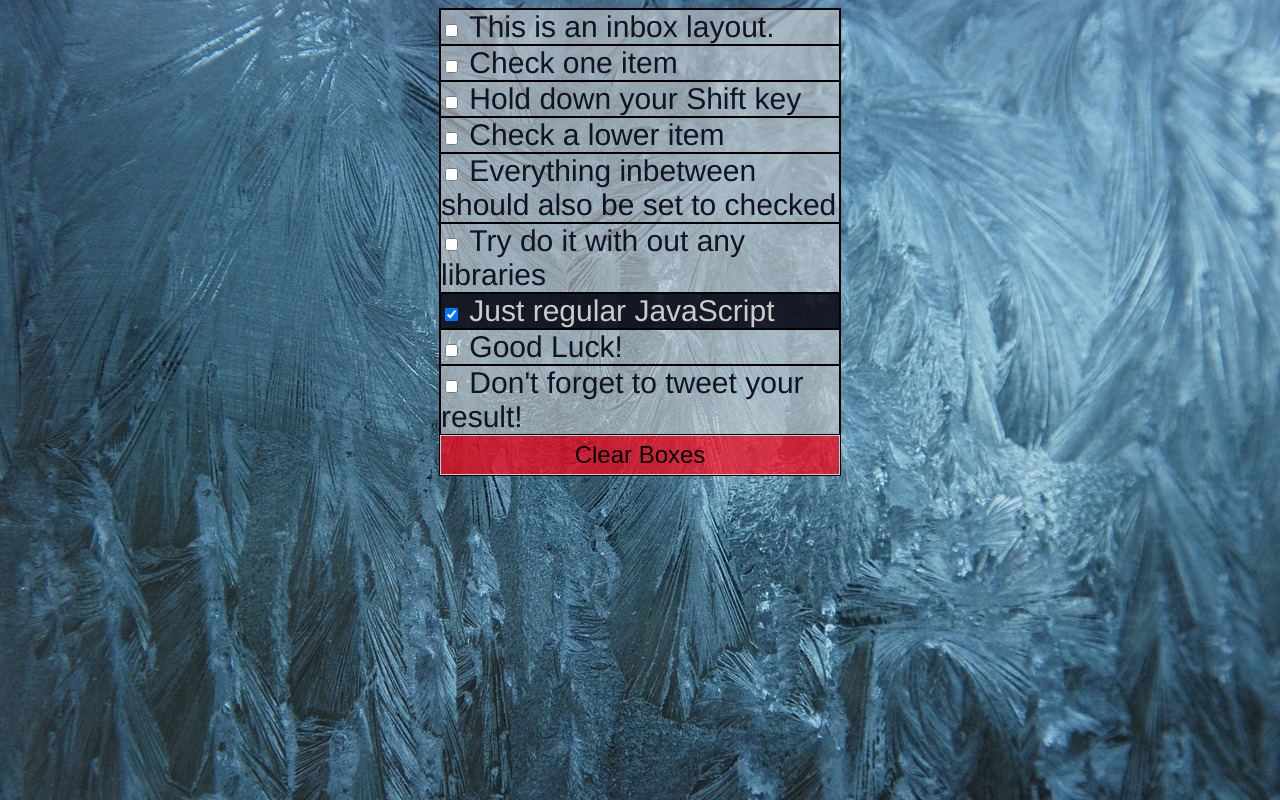
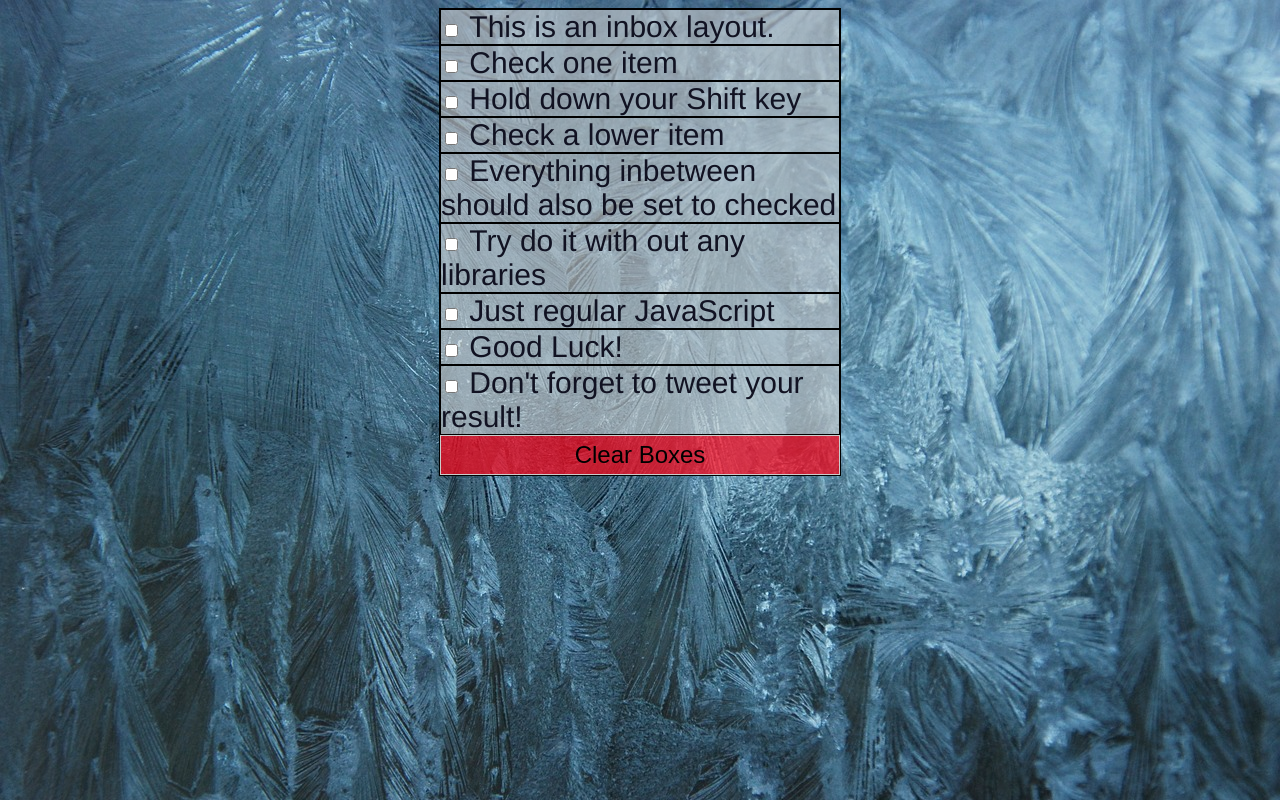
Before and after one commit to thmsdnnr/javascript30, a plain HTML site: page day10/index.html in a window 1280 px wide. Drawn offline with Linux system fonts and the light colour scheme.

Commit message:
remove default checked boxes

```diff
--- a/day10/index.html
+++ b/day10/index.html
@@ -35,7 +35,7 @@
      <p>Try do it with out any libraries</p>
    </div>
    <div class="item">
-     <input type="checkbox" checked>
+     <input type="checkbox">
      <p>Just regular JavaScript</p>
    </div>
    <div class="item">
```
